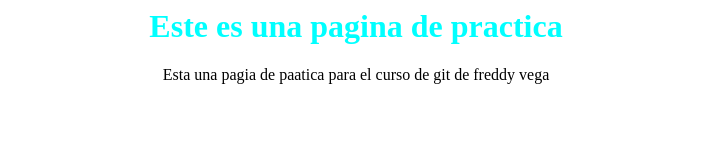
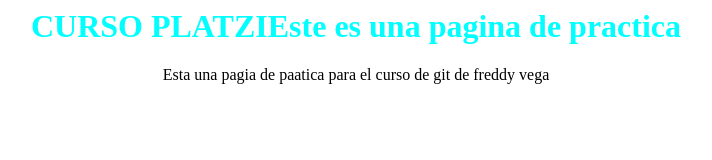
Before and after one commit to JunesArt16/GitPractice, a plain HTML site: page index.html in a window 1280 px wide. Shown: the whole page, without its empty margins (284-996 px from the left). Drawn offline with Linux system fonts and the light colour scheme.

Commit message:
agregado el div de html

```diff
--- a/index.html
+++ b/index.html
@@ -4,7 +4,9 @@
         <link rel="stylesheet" href="./css/estilos.css">
     </head>
     <body>
-        <h1>Este es una pagina de practica</h1>
-        <p>Esta una pagia de paatica para el curso de git de freddy vega</p>
+        <div class="container">
+            <h1><span>CURSO PLATZI</span>Este es una pagina de practica</h1>
+            <p>Esta una pagia de paatica para el curso de git de freddy vega</p>
+        </div>
     </body>
 </html>
```
